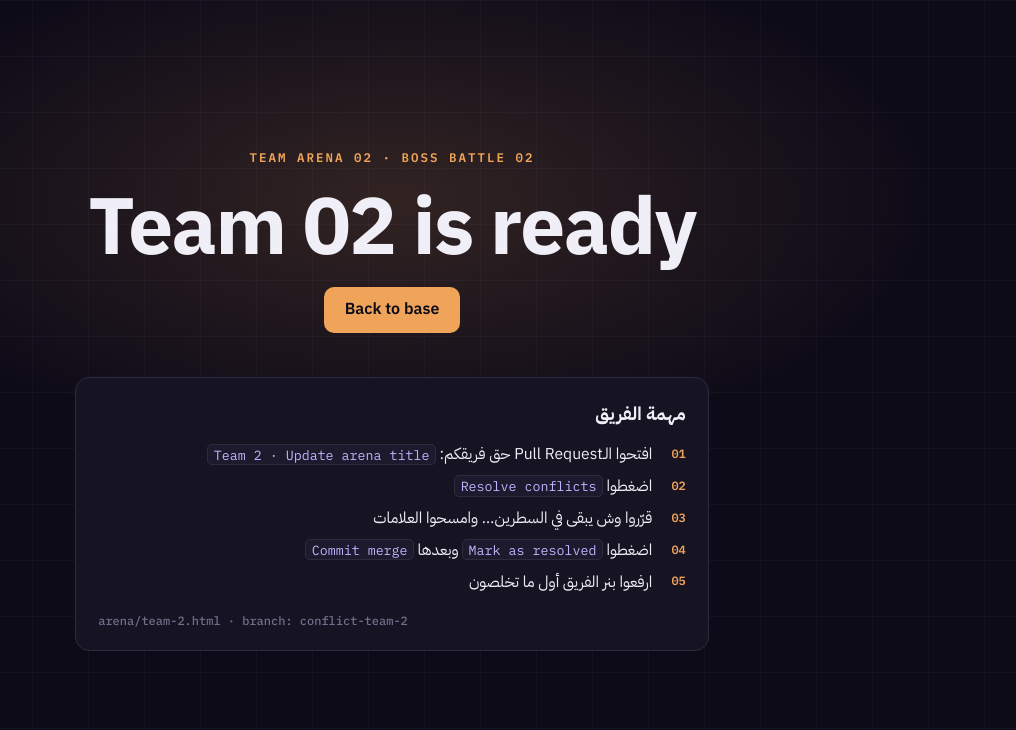
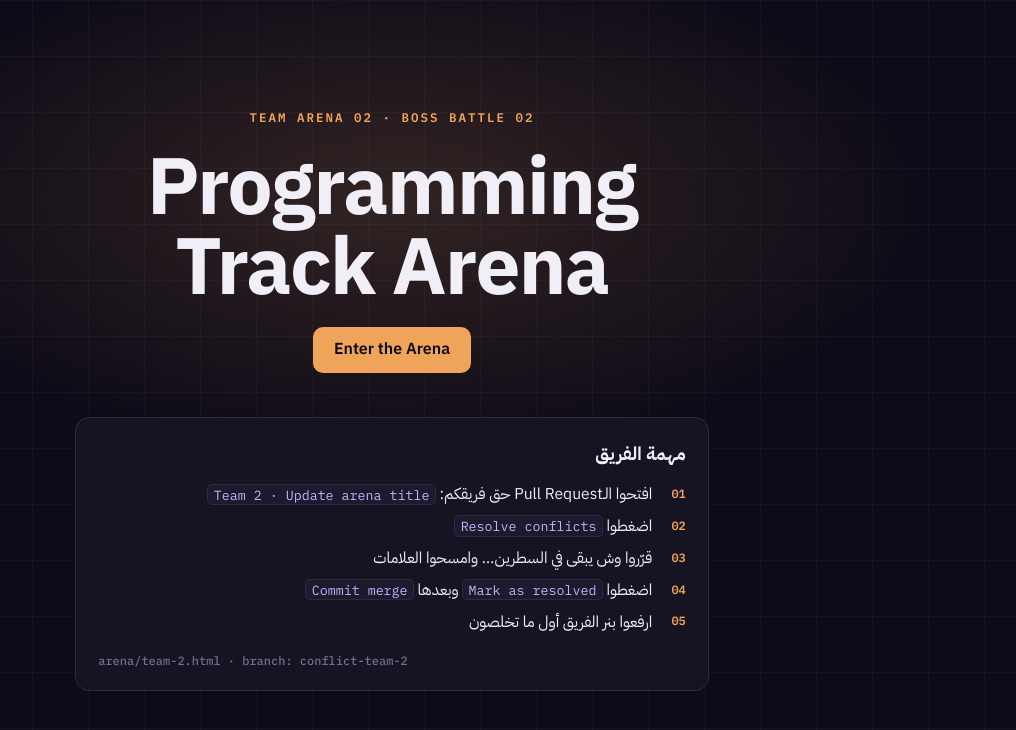
Before and after one commit to mq0gg/UJ_Tuwaiq_Github_Workshop, a website: page arena/team-2.html in a window 1280 px wide. Shown: the whole page, without its empty margins (248-1264 px from the left). Drawn offline with Linux system fonts and the light colour scheme.

Commit message:
Update arena titles

```diff
--- a/arena/team-2.html
+++ b/arena/team-2.html
@@ -13,8 +13,8 @@
 <body class="arena-page" style="--acc: var(--orange)">
   <main class="arena-main wrap">
     <p class="arena-kicker" dir="ltr">TEAM ARENA 02 · BOSS BATTLE 02</p>
-    <h1 class="arena-title">Team 02 is ready</h1>
-    <a class="btn" href="../index.html#arena">Back to base</a>
+    <h1 class="arena-title">Programming Track Arena</h1>
+    <a class="btn" href="../index.html#arena">Enter the Arena</a>
 
     <section class="arena-brief">
       <h2>مهمة الفريق</h2>
```
Also changed, not shown: arena/team-1.html (+2 -2 lines).
